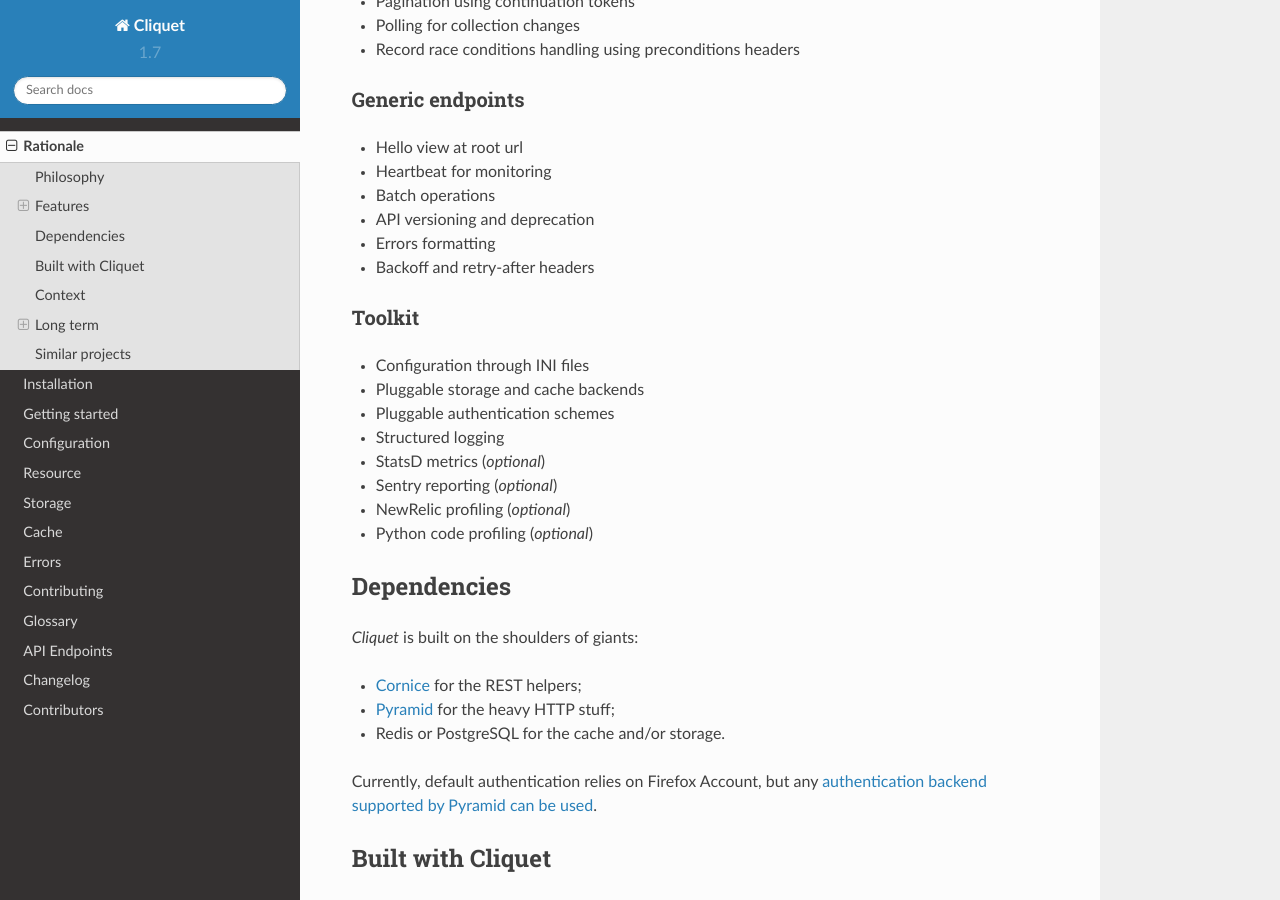
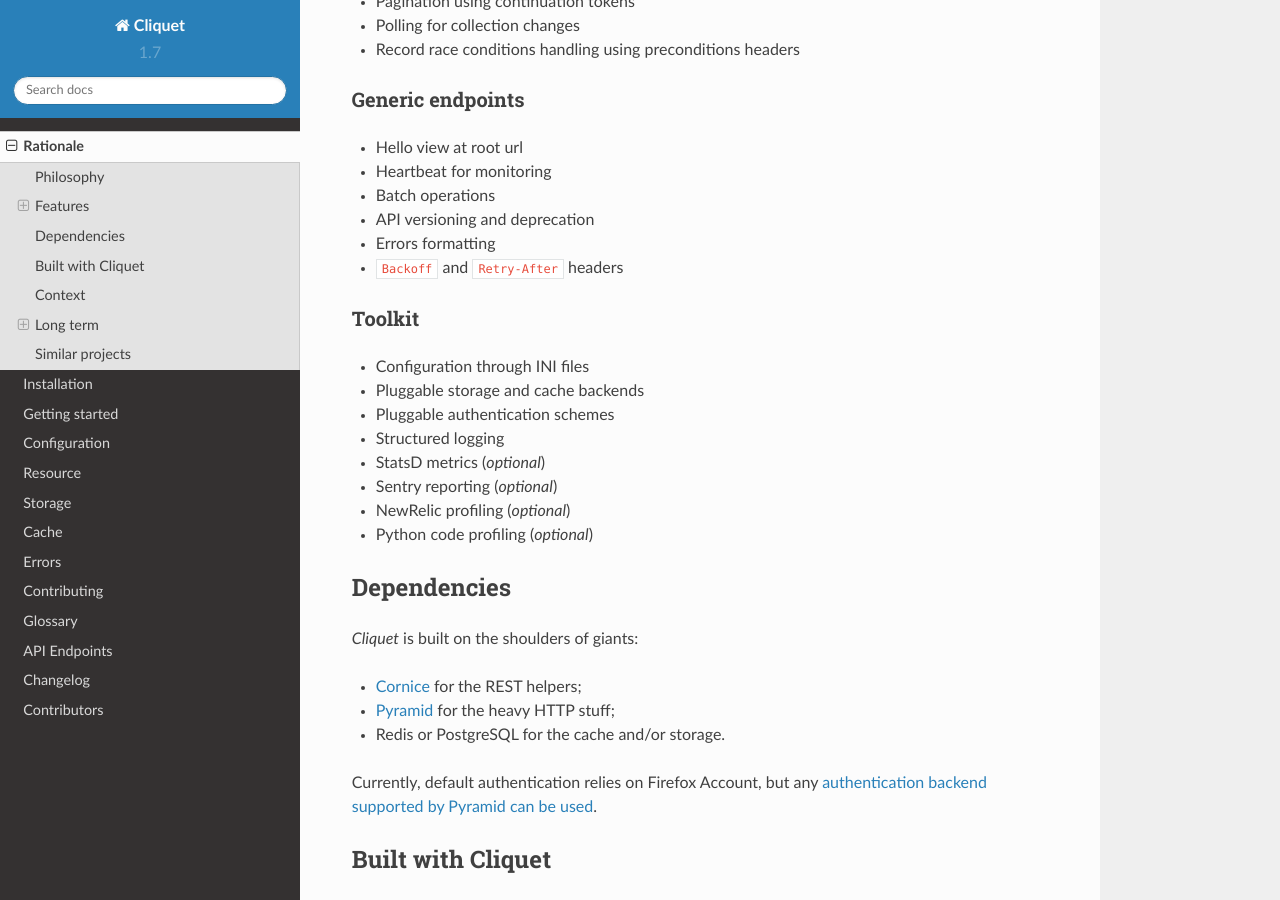
Before and after one commit to Kinto/kinto, a Sphinx documentation site: the page built from docs/rationale.rst, in a window 1280 px wide and 900 px high, scrolled down 1052 px. Built offline with Sphinx 7.4.7 and the Read the Docs theme 2.0.0, drawn with Linux system fonts in a browser that asks for light colours.

Commit message:
@ametaireau review

```diff
--- a/docs/rationale.rst
+++ b/docs/rationale.rst
@@ -58,7 +58,7 @@
 * Batch operations
 * API versioning and deprecation
 * Errors formatting
-* Backoff and retry-after headers
+* ``Backoff`` and ``Retry-After`` headers
 
 Toolkit
 -------
```
